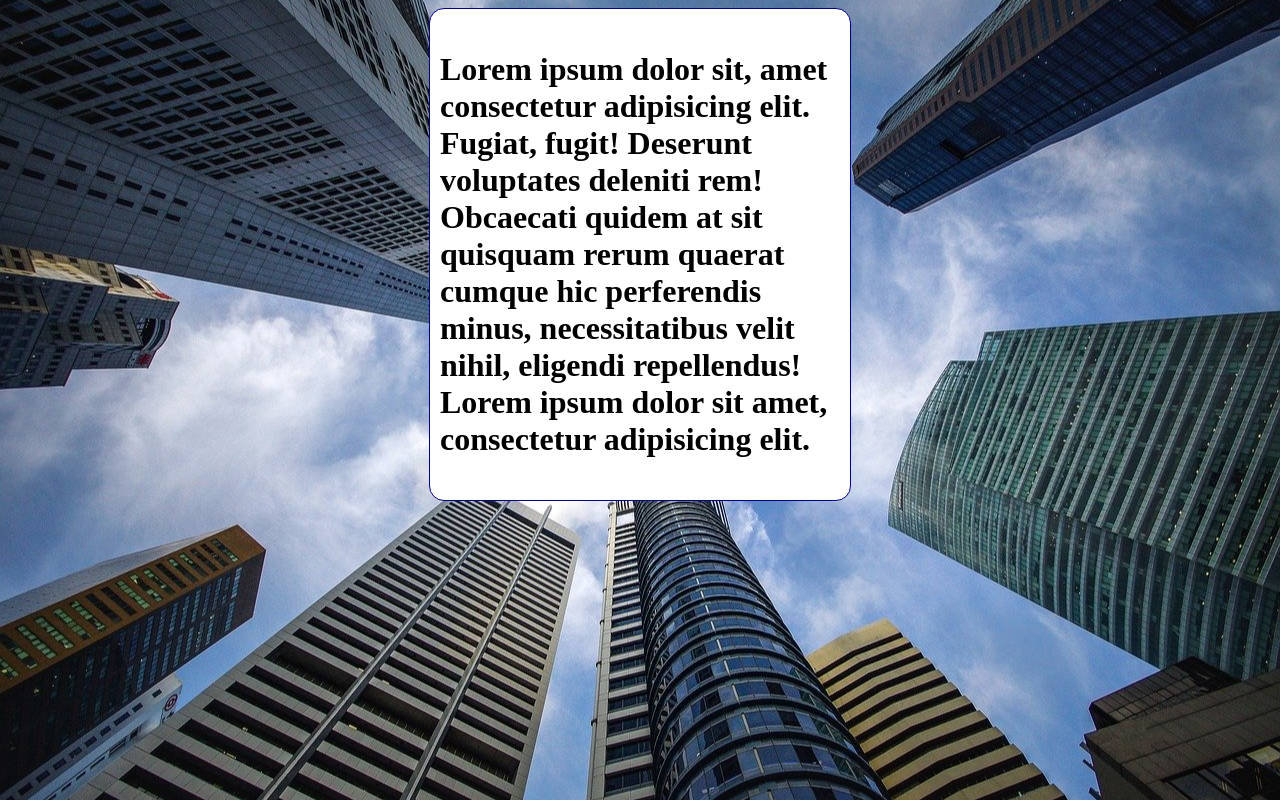
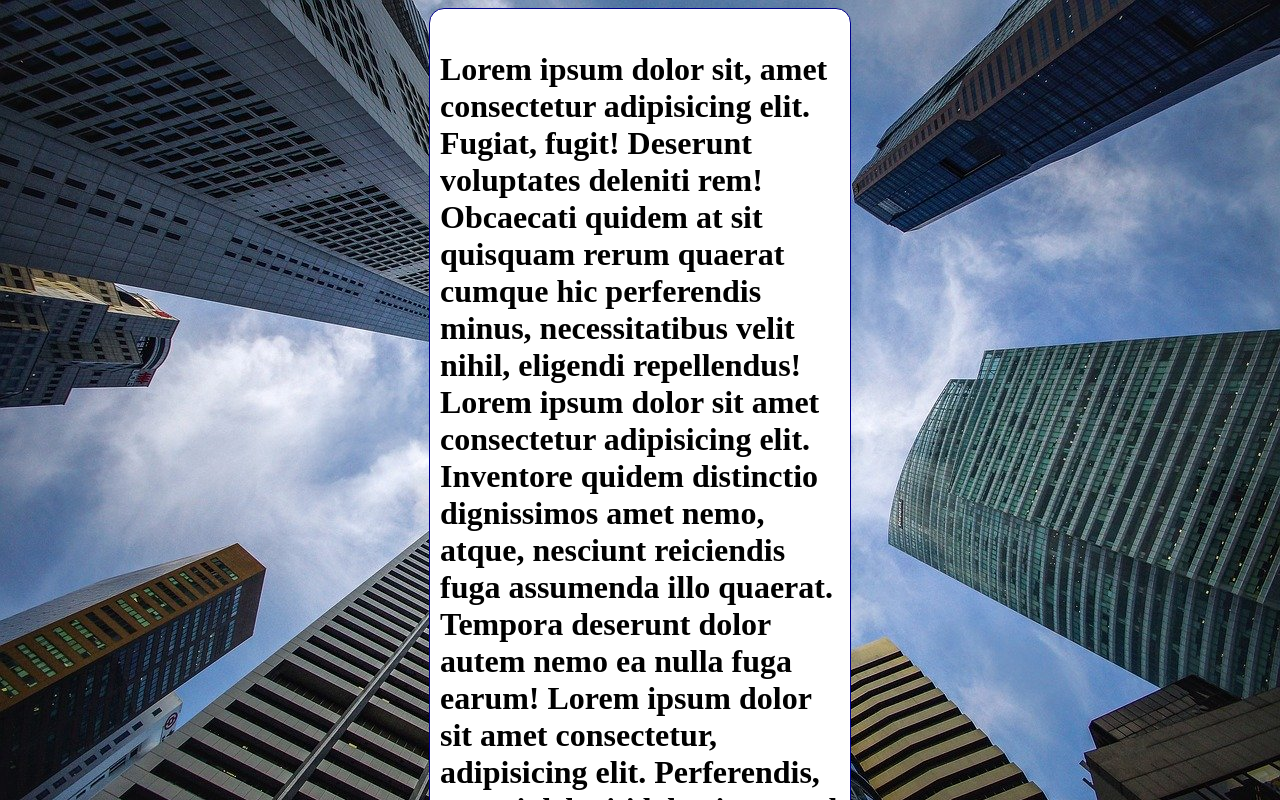
Before and after one commit to uzielcordeiro/HtmlECss, a plain HTML site: page exercícios/fundo006.html in a window 1280 px wide. Shown: the top 800 px of the page. Drawn offline with Linux system fonts and the light colour scheme.

Commit message:
atualizei exercício 022 short hand

```diff
--- a/exercícios/fundo006.html
+++ b/exercícios/fundo006.html
@@ -4,23 +4,25 @@
     <meta charset="UTF-8">
     <meta http-equiv="X-UA-Compatible" content="IE=edge">
     <meta name="viewport" content="width=device-width, initial-scale=1.0">
-    <title>Document</title>
+    <title>Fundo fixo de tela</title>
     <style>
         body{
             height: 100vh;
-            background-color: black;
+            /* background-color: black;
             background-image:url(modulo3/exe22/imagens/wallpaper002.jpg);
             background-position: center center;
             background-repeat: no-repeat;
             background-size: cover;
-            background-attachment: ;
+            background-attachment: fixed; */
 
+            /* short-hand abaixo */
 
+            background: black url(modulo3/exe22/imagens/wallpaper002.jpg) center center / cover no-repeat fixed ;
 
         }
         main{
             background-color: white;
-            width: 400px;
+            max-width: 400px;
             padding: 10px;
             margin: auto;
             border:  1px solid darkblue ;
@@ -35,7 +37,9 @@
     <h1>
         <p>
             Lorem ipsum dolor sit, amet consectetur adipisicing elit. Fugiat, fugit! Deserunt voluptates deleniti rem! Obcaecati quidem at sit quisquam rerum quaerat cumque hic perferendis minus, necessitatibus velit nihil, eligendi repellendus!
-            Lorem ipsum dolor sit amet, consectetur adipisicing elit.
+            Lorem ipsum dolor sit amet consectetur adipisicing elit. Inventore quidem distinctio dignissimos amet nemo, atque, nesciunt reiciendis fuga assumenda illo quaerat. Tempora deserunt dolor autem nemo ea nulla fuga earum!
+            Lorem ipsum dolor sit amet consectetur, adipisicing elit. Perferendis, magni deleniti laboriosam ad reiciendis vero mollitia asperiores sapiente placeat expedita amet, quae corporis quis minus quas aliquid inventore repellendus ducimus.
+            Lorem ipsum dolor sit amet consectetur adipisicing elit. At id impedit est eligendi error rerum laudantium, possimus doloribus nisi aut quidem minima quisquam blanditiis ipsum rem earum? Fugiat, quas? Quod.
     </h1>
 </main>
 </html>
```
